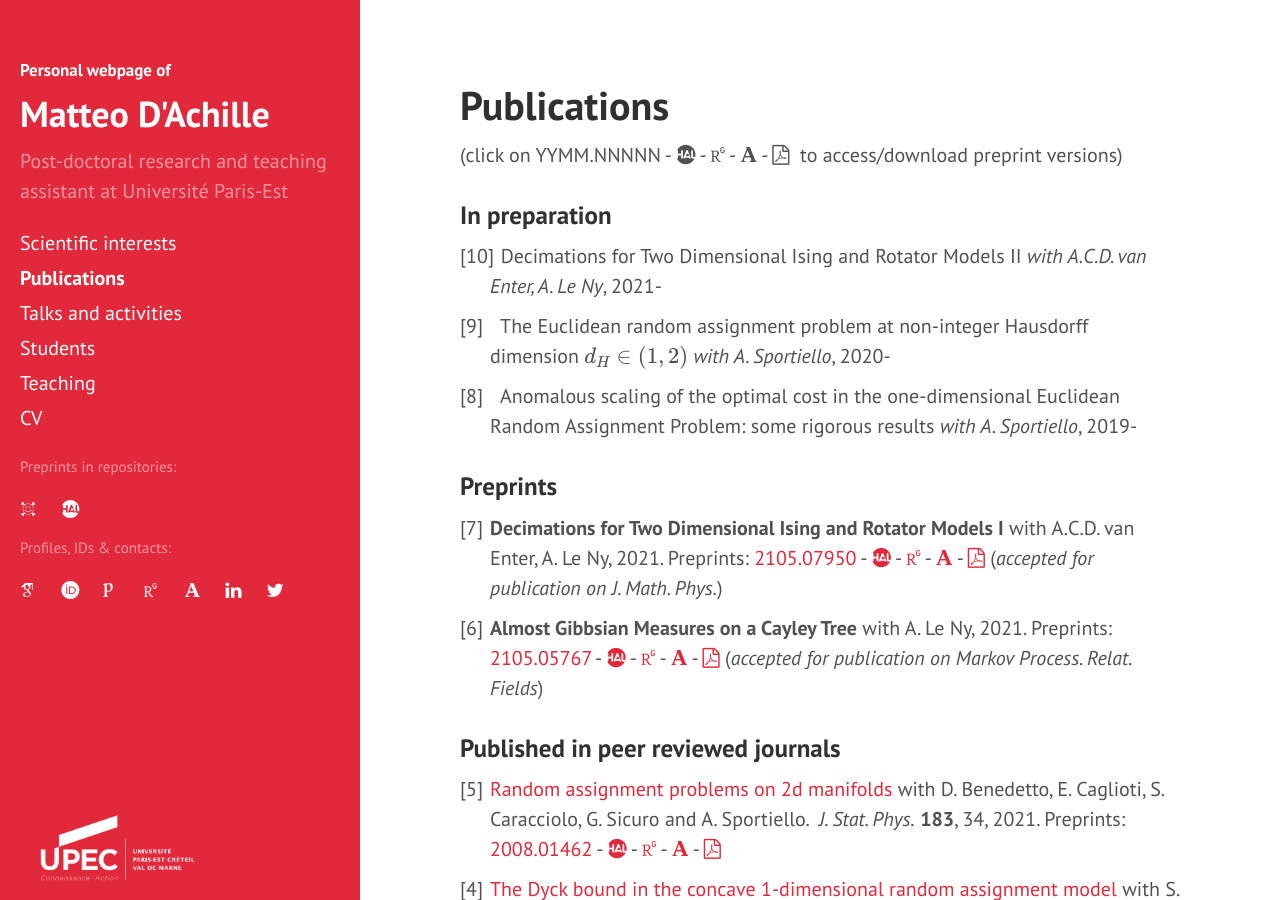
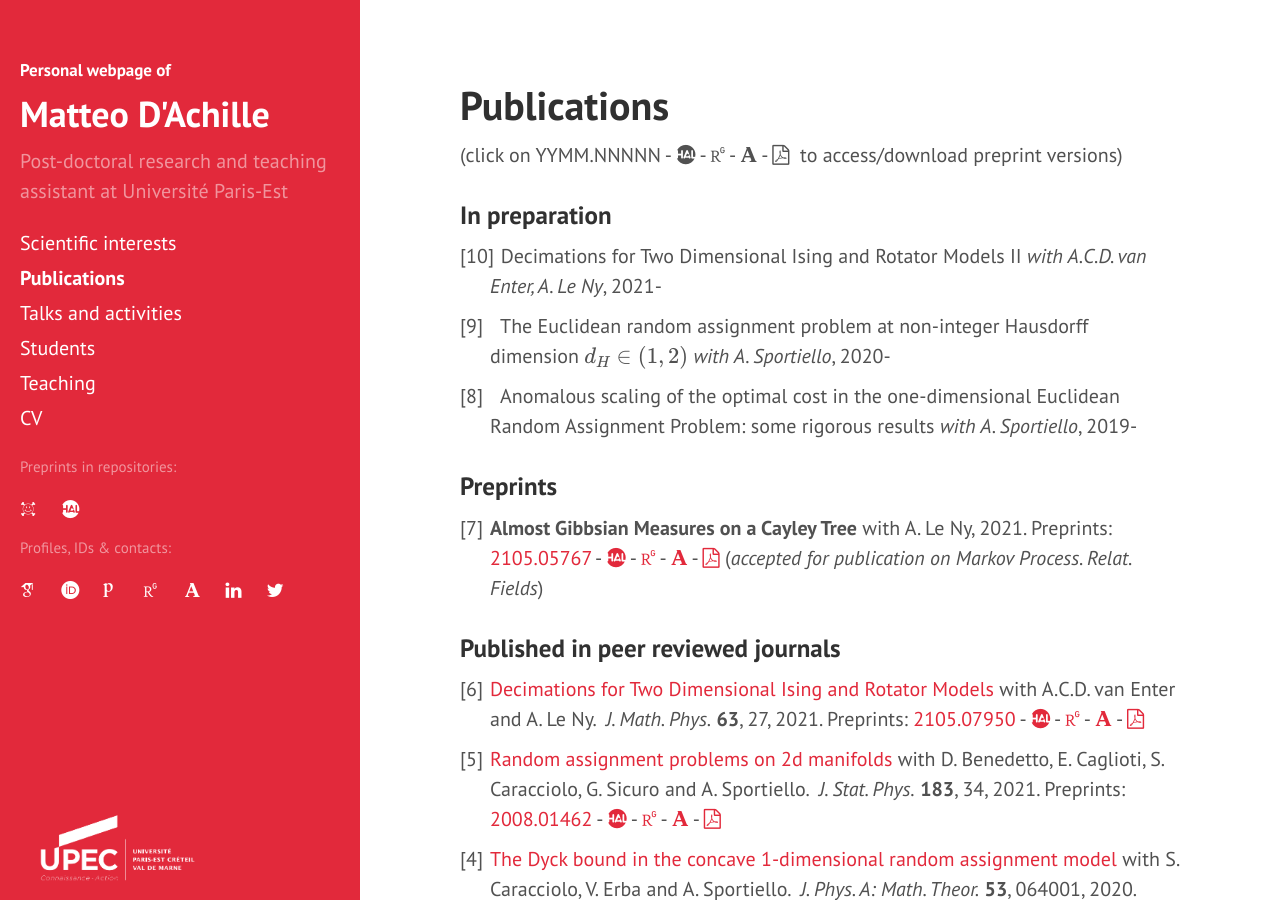
Before and after one commit to matteodachille/matteodachille.github.io, a Jekyll site: the page built from publications.md, in a window 1280 px wide and 900 px high. Built offline with Jekyll 4.4.1, drawn with Linux system fonts in a browser that asks for light colours; nearby versions of some CDN libraries; some web fonts are replaced; formulas are drawn with MathJax 3.

Commit message:
Fixed typos

```diff
--- a/_data/pubs.yml
+++ b/_data/pubs.yml
@@ -33,13 +33,13 @@
   submitted: False
   pdf: ""
 
-- title: "Decimations for Two Dimensional Ising and Rotator Models I"
-  authors: A.C.D. van Enter, A. Le Ny
+- title: "Decimations for Two Dimensional Ising and Rotator Models"
+  authors: A.C.D. van Enter and A. Le Ny
   upcoming: False
-  preprint: True
-  accepted: True
-  published: False
-  accjourn: "J. Math. Phys."
+  preprint: False
+  accepted: False
+  published: True
+  journal: "J. Math. Phys."
   doi : "https://doi.org/10.1063/5.0057174"
   arxivurl: "https://arxiv.org/abs/2105.07950"
   halurl: "https://hal.archives-ouvertes.fr/hal-03229089"
@@ -47,6 +47,8 @@
   year: 2021
   submitted: False
   pdf: "assets/DecLer30_final.pdf"
+  volume: 63
+  pages: 27
   rg: 351656439
   academia: 49094709
 
```
